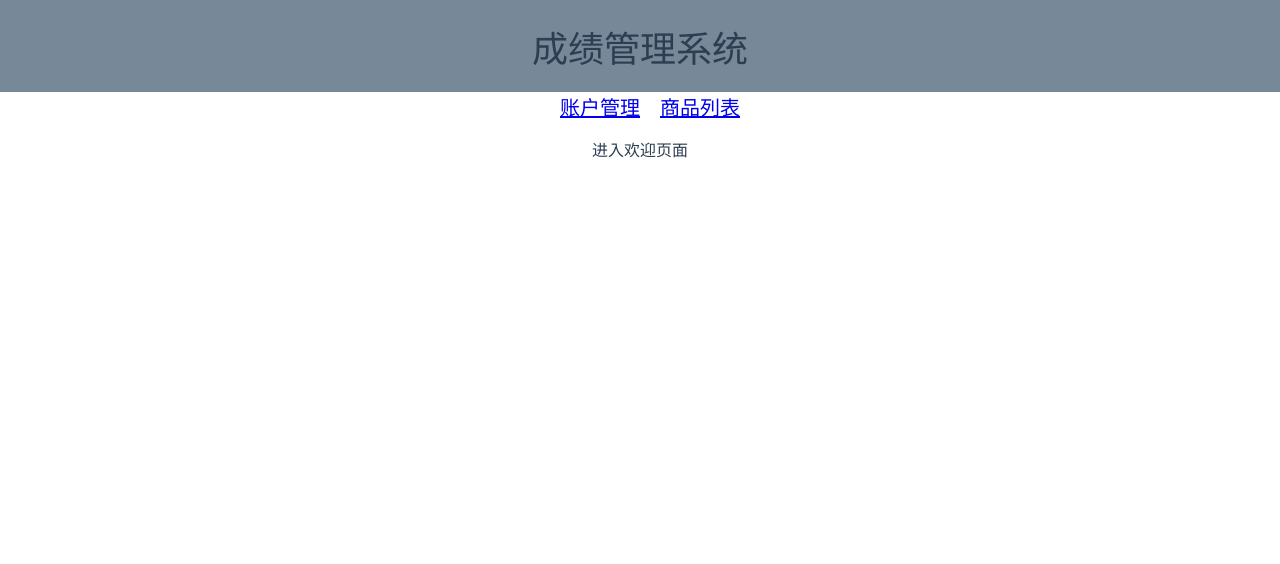
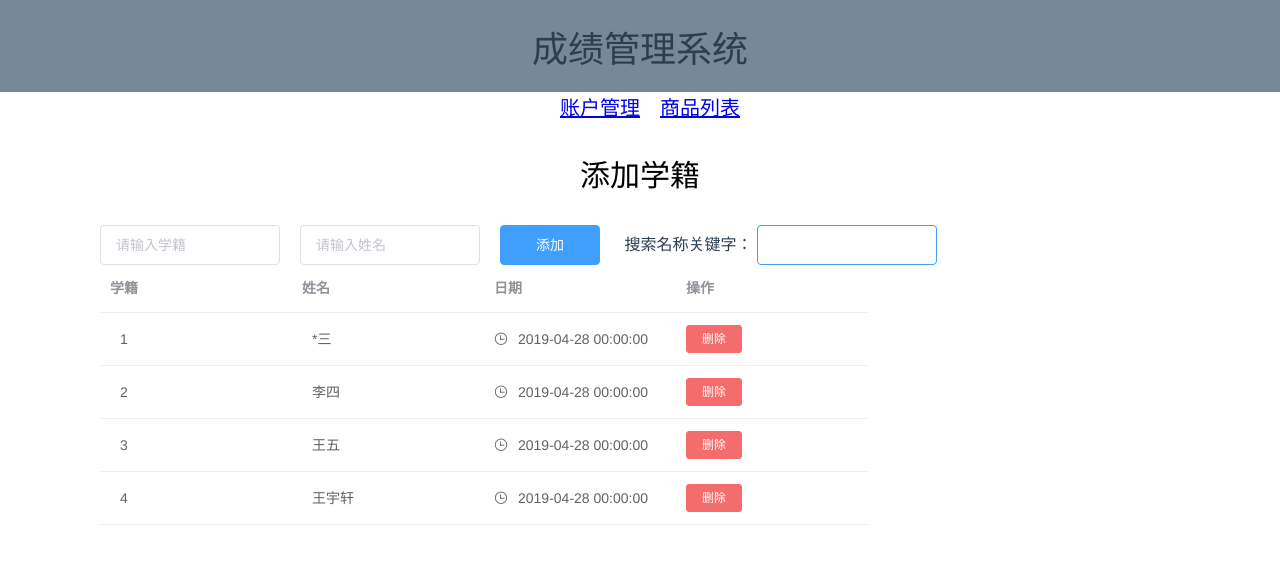
Before and after one commit to xinglefly/vue_study, a Vue app: page /welcome in a window 1280 px wide. Shown: the top 564 px of the page. Built offline with nearby package versions, Linux system fonts and the light colour scheme.

Commit message:
Extract filter.js file,complete custom directive.

```diff
--- a/package.json
+++ b/package.json
@@ -19,6 +19,9 @@
     "element-ui": "^2.8.2",
     "eslint": "^5.16.0",
     "eslint-plugin-vue": "^5.0.0",
+    "node-sass": "^4.12.0",
+    "sass-loader": "^7.1.0",
+    "scss-loader": "0.0.1",
     "vue-router": "^3.0.6",
     "vue-template-compiler": "^2.5.21",
     "vuex": "^3.1.1"
--- a/src/App.vue
+++ b/src/App.vue
@@ -1,10 +1,17 @@
 <template>
   <div id="app">
     <app-header></app-header>
+    <div class="option" v-show="this.$store.state.login">
+      <p class="current">当前用户： {{$store.getters.currentName}}</p>
+      <p class="exited" @click="exit">退出</p>
+    </div>
+
     <router-link class="link" to="/account">
-      <label v-show="!logined" @click="test">账户管理</label>
+      <label v-show="!$store.getters.loginStatus">账户管理</label>
     </router-link>
-    <router-link class="link" to="/goodlist">商品列表</router-link>
+    <router-link class="link" to="/goodlist">
+      <label v-show="!$store.getters.loginStatus">商品列表</label>
+    </router-link>
     <router-view></router-view>
   </div>
 </template>
@@ -15,15 +22,12 @@ import header from "./components/Header";
 export default {
   name: "app",
   data() {
-    return {
-      logined: false
-    };
+    return {};
   },
   methods: {
-    test(){
-      console.log("info:"+this.$store.state.info)
-      this.$store.commit('update')
-      this.$store.commit('subTransmit', '123')
+    exit() {
+      this.$store.commit("exit");
+      this.$router.push({ path: "/account" });
     }
   },
   components: {
@@ -32,7 +36,12 @@ export default {
 };
 </script>
 
-<style>
+
+<style lang="scss" scoped>
+$primary-color: blue;
+$edge: 10px;
+$font: 20px;
+
 #app {
   margin: 0;
   padding: 0;
@@ -47,4 +56,29 @@ export default {
   margin-left: 20px;
   font-size: 20px;
 }
+
+.option,
+.current,
+.exited {
+  margin: 0;
+  padding: 0;
+}
+
+.option {
+  display: flex;
+  justify-content: space-between;
+  .current {
+    font-size: $font;
+    padding-left: $edge;
+    padding-top: $edge;
+    color: $primary-color;
+  }
+  .exited {
+    font: $font;
+    padding-right: $edge;
+    padding-top: $edge;
+    color: $primary-color;
+  }
+}
+
 </style>
--- a/src/components/Account.vue
+++ b/src/components/Account.vue
@@ -1,23 +1,18 @@
 <template>
   <div>
-    <!-- <p>当前用户</p> -->
-
-    <router-link class="link" to="/account/login" @func="transferData">
-      <label >登录</label>
+    <router-link class="link" to="/account/login">
+      <label>登录</label>
     </router-link>
-    <router-link class="link" to="/account/register">注册</router-link>
+    <router-link class="link" to="/account/register">
+      <label>注册</label>
+    </router-link>
     <router-view></router-view>
   </div>
 </template>
 
 <script>
 export default {
-  methods: {
-    transferData(data) {
-      console.log("data-->" + data);
-      // return (this.logined = data);
-    }
-  }
+  methods: {}
 };
 </script>
 
--- a/src/components/Goodlist.vue
+++ b/src/components/Goodlist.vue
@@ -1,9 +1,9 @@
 <template>
   <div>
-    <el-table border stripe :data="goodlist" style="width:100%">
-      <el-table-column prop="id" label="ID" style="width:180"></el-table-column>
-      <el-table-column prop="type" label="类型" style="width:180"></el-table-column>
-      <el-table-column prop="name" label="名称" style="width:180"></el-table-column>
+    <el-table border stripe :data="goodlist">
+      <el-table-column prop="id" label="ID"></el-table-column>
+      <el-table-column prop="type" label="类型"></el-table-column>
+      <el-table-column prop="name" label="名称"></el-table-column>
     </el-table>
   </div>
 </template>
@@ -23,5 +23,13 @@ export default {
 };
 </script>
 
-<style scoped>
+<style lang="scss" scoped>
+div {
+  padding: 0 20px;
+}
+.el-table--border,
+.el-table--group {
+  border: 1px solid #ebeef5;
+  width: 100%;
+}
 </style>
--- a/src/components/Login.vue
+++ b/src/components/Login.vue
@@ -1,15 +1,19 @@
 <template>
   <div>
-    <el-input v-model="name" size="medium" placeholder="请输入用户名"></el-input>
-    <el-input v-model="password" size="medium" show-password placeholder="请输入密码"></el-input>
-    <el-button type="primary" round @click="login">主要按钮</el-button>
+    <div>
+      <el-input v-model="name" placeholder="请输入用户名"></el-input>
+    </div>
+    <div>
+      <el-input v-model="password" show-password placeholder="请输入密码"></el-input>
+    </div>
+    <div>
+      <el-button type="primary" round @click="login">登录</el-button>
+    </div>
   </div>
 </template>
 
 
 <script>
-
-
 export default {
   data() {
     return {
@@ -25,22 +29,21 @@ export default {
       }
       if (this.name == "admin" && this.password == "1") {
         alert("登录成功");
-        this.$emit("func", true);
-        // this.$router.push({ path: "welcome" });
+        // this.$emit("func", true);
+        this.$store.commit("login", this.name);
+        this.$router.push({ path: "/welcome" });
         return;
       }
     }
-  },
-
+  }
 };
 </script>
 
-<style scoped>
+<style lang="scss" scoped>
 div {
-  margin-top: 15px;
+  margin: 5px;
 }
-el-input {
-  width: 130px;
-  margin-bottom: 10px;
+.el-input {
+  width: 200px;
 }
 </style>
--- a/src/components/Welcome.vue
+++ b/src/components/Welcome.vue
@@ -1,14 +1,172 @@
 <template>
-    <div>
-        <p>进入欢迎页面</p>
+  <div>
+    <p>添加学籍</p>
+
+    <div class="add">
+      <el-input v-model="id" placeholder="请输入学籍"></el-input>
+      <el-input v-model="name" placeholder="请输入姓名" @keyup.enter="add"></el-input>
+      <el-button type="primary" @click="add">添加</el-button>
+      <label class="search">
+        搜索名称关键字：
+        <el-input v-model="keywords" v-focus v-color="'red'"></el-input>
+        <!-- <input type="text" v-focus v-color="'red'"> -->
+      </label>
     </div>
+
+    <div class="table">
+      <el-table :data="search(keywords)">
+        <el-table-column label="学籍">
+          <template slot-scope="scope">
+            <span style="margin-left: 10px">{{ scope.row.id }}</span>
+          </template>
+        </el-table-column>
+        <el-table-column label="姓名">
+          <template slot-scope="scope">
+            <span style="margin-left: 10px">{{ scope.row.name | nameFilter('*')}}</span>
+          </template>
+        </el-table-column>
+
+        <el-table-column label="日期">
+          <template slot-scope="scope">
+            <i class="el-icon-time"></i>
+            <span style="margin-left: 10px">{{ scope.row.cTime | dateFormate }}</span>
+          </template>
+        </el-table-column>
+        <el-table-column label="操作">
+          <template slot-scope="scope">
+            <el-button size="mini" type="danger" @click="del(scope.row.id)">删除</el-button>
+          </template>
+        </el-table-column>
+      </el-table>
+    </div>
+  </div>
 </template>
 
 <script>
+import Vue from "vue";
+
+//定义全局指令
+Vue.directive("focus", {
+  bind: function(el) {},
+  inserted: function(el) {
+    // el.focus();
+    el.querySelector("input").focus();
+  },
+  update: function(el) {}
+});
+
+//定义全局指令颜色
+Vue.directive("color", {
+  bind: function(el, binding) {
+    // console.log("-->" + el, binding);
+    el.style.color = binding.value;
+  }
+});
+
+//定义全局过滤器
+// Vue.filter('nameFilter', function(msg, args){
+//     return msg.replace(/张/g, args)
+// })
+
+// Vue.filter('dateFormate',function(dataStr, pattern){
+//     let dt = new Date(dataStr)
+
+//     let y = dt.getFullYear().toString().padStart(2, '0')
+//     let m = dt.getMonth().toString().padStart(2, '0')
+//     let d = dt.getDate().toString().padStart(2, '0')
+//     if (pattern && pattern.toLowercase() == "yyyy-mm-dd") {
+//         return `${y}-${m}-${d}`
+//     } else {
+//         let h = dt.getHours().toString().padStart(2, '0')
+//         let mm = dt.getMinutes().toString().padStart(2, '0')
+//         let ss = dt.getSeconds().toString().padStart(2, '0')
+//         return `${y}-${m}-${d} ${h}:${mm}:${ss}`
+//     }
+// })
+
+//定义过滤时间
+
+
 export default {
+  data() {
+    return {
+      id: "",
+      name: "",
+      keywords: "",
+      users: [
+        { id: 1, name: "张三", cTime: new Date().toLocaleDateString() },
+        { id: 2, name: "李四", cTime: new Date().toLocaleDateString() },
+        { id: 3, name: "王五", cTime: new Date().toLocaleDateString() },
+        { id: 4, name: "王宇轩", cTime: new Date().toLocaleDateString() }
+      ]
+    };
+  },
+  methods: {
+    add() {
+      if (this.id == "" || this.name == "") {
+        alert("请检查输入是否正确");
+        return;
+      }
 
+      let user = {
+        id: this.id,
+        name: this.name,
+        cTime: new Date().toLocaleDateString()
+      };
+      this.users.push(user);
+      this.id = this.name = "";
+    },
+    del(id) {
+      console.log("id-->" + id);
+      var index = this.users.findIndex(item => {
+        if (item.id == id) return true;
+      });
+
+      this.users.splice(index, 1);
+    },
+    search(keywords) {
+      return this.users.filter(item => {
+        if (item.name.includes(keywords)) {
+          return item;
+        }
+      });
+    }
+  }
+};
+</script>
+<style lang="scss" scoped>
+$font_30: 30px;
+$font_22: 22px;
+$font_20: 20px;
+$padding-20: 20px;
+$color_black: black;
+
+div p {
+  font-size: $font_30;
+  color: $color_black;
 }
-</script>
-<style scoped>
 
+.add {
+  float: left;
+  padding-left: 80px;
+  .el-input {
+    width: 180px;
+    padding-left: $padding-20;
+  }
+  .el-button {
+    width: 100px;
+    margin-left: $padding-20;
+  }
+  .search {
+    margin-left: $padding-20;
+    .el-input {
+      padding-left: 0px;
+    }
+  }
+}
+
+.table {
+  width: 60%;
+  padding-left: 100px;
+}
 </style>
--- /dev/null
+++ b/src/filter.js
@@ -0,0 +1,24 @@
+import Vue from "vue";
+
+const nameFilter = Vue.filter('nameFilter', function(msg, args){
+    return msg.replace(/张/g, args)
+})
+
+
+const dateFormate = Vue.filter('dateFormate',function(dataStr, pattern){
+    let dt = new Date(dataStr)
+
+    let y = dt.getFullYear().toString().padStart(2, '0')
+    let m = dt.getMonth().toString().padStart(2, '0')
+    let d = dt.getDate().toString().padStart(2, '0')
+    if (pattern && pattern.toLowercase() == "yyyy-mm-dd") {
+        return `${y}-${m}-${d}`
+    } else {
+        let h = dt.getHours().toString().padStart(2, '0')
+        let mm = dt.getMinutes().toString().padStart(2, '0')
+        let ss = dt.getSeconds().toString().padStart(2, '0')
+        return `${y}-${m}-${d} ${h}:${mm}:${ss}`
+    }
+})
+
+export default [nameFilter,dateFormate]
--- a/src/main.js
+++ b/src/main.js
@@ -5,6 +5,7 @@ import VueRouter from 'vue-router'
 import App from './App.vue'
 import router from "./router";
 import store from "./store";
+import { nameFilter,dateFormate } from "./filter";
 
 Vue.config.productionTip = false
 Vue.config.devtools = true
@@ -12,9 +13,35 @@ Vue.config.devtools = true
 Vue.use(Element)
 Vue.use(VueRouter)
 
+import {
+  Input,
+  Button,
+  Table,
+  TableColumn,
+} from 'element-ui'
+
+
+Vue.component(Input.name, Input)
+Vue.component(Button.name, Button)
+Vue.component(Table.name, Table)
+Vue.component(TableColumn.name, TableColumn)
+
+// router.router.beforeEach((to, from, next) => {
+//   if (to.matched.some(record => {
+//     console.log("record:-->"+record.meta.auth)
+//     return record.meta.auth
+//   })){
+
+//   }
+// })
+
 
 new Vue({
+  render: h => h(App),
   router,
   store,
-  render: h => h(App),
+  filters:[
+    nameFilter,
+    dateFormate
+  ]
 }).$mount('#app')
--- a/src/store.js
+++ b/src/store.js
@@ -5,19 +5,25 @@ Vue.use(Vuex)
 
 const store = new Vuex.Store({
     state: {
-        info: ''
+        login: false,
+        username: '',
     },
     mutations: {
-        update(state) {
-            state.info = '哈哈'
+        login(state, obj) {
+            state.login = true
+            state.username = obj
         },
-        subTransmit(state, obj) {
-            console.log(state + "---" + obj)
+        exit(state) {
+            state.login = false
+            state.username = ''
         }
     },
     getters: {
-        optInfo: function (state) {
-            return "从getter中获取的" + state.info
+        loginStatus: function (state) {
+            return state.login
+        },
+        currentName: function (state) {
+            return state.username
         }
     }
 })
```
Also changed, not shown: src/router.js (line endings or trailing spaces), 2 other files (tests, documents, lock files or other folders).
